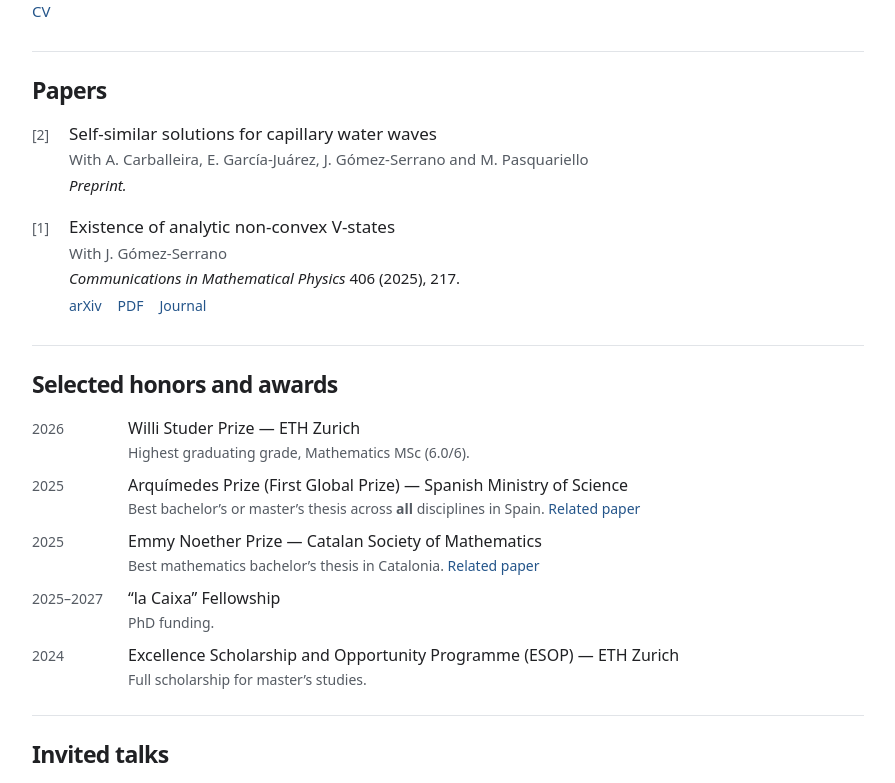
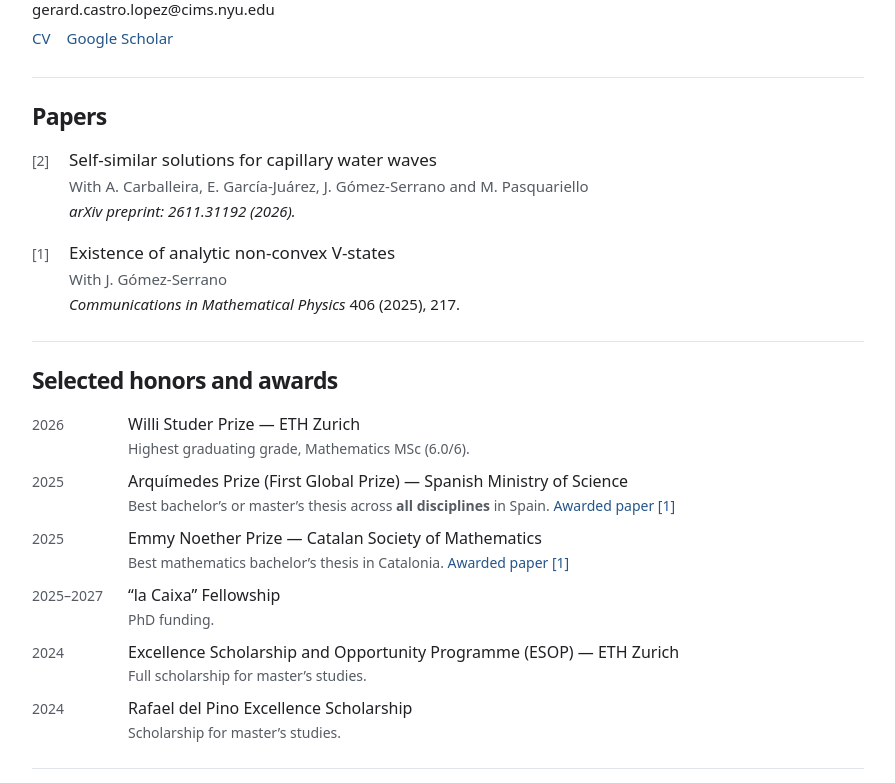
Before and after one commit to gerard-castro-lopez/gerard-castro-lopez.github.io, a plain HTML site: page index.html in a window 1280 px wide. Shown: the part 187-970 px from the top of the page, without its empty margins (192-1087 px from the left). Drawn offline with Linux system fonts and the light colour scheme.

Commit message:
Update academic homepage and CV

```diff
--- a/index.html
+++ b/index.html
@@ -26,8 +26,9 @@ a:focus-visible { outline: 2px solid var(--link); outline-offset: 4px; }
 .identity { grid-area: identity; padding-top: 10px; }
 .affiliation { color: var(--muted); font-size: 17px; margin-bottom: 10px; }
 .contact { grid-area: contact; display: flex; flex-direction: column; align-items: flex-start; gap: 0; min-width: 0; }
-.cv-link, .email-link { font-size: 15px; display: inline-block; padding: 3px 0; }
-.email-link { max-width: 100%; overflow-wrap: anywhere; }
+.profile-links a, .email { font-size: 15px; display: inline-block; padding: 3px 0; }
+.profile-links { display: flex; flex-wrap: wrap; gap: 0 16px; }
+.email { max-width: 100%; overflow-wrap: anywhere; }
 .portrait { grid-area: portrait; width: 100%; height: auto; display: block; border-radius: 2px; }
 section { border-top: 1px solid var(--rule); padding: 23px 0 25px; }
 .papers, .entries { list-style: none; margin: 0; padding: 0; }
@@ -36,9 +37,9 @@ section { border-top: 1px solid var(--rule); padding: 23px 0 25px; }
 .papers li+li { margin-top: 18px; }
 .paper-title { font-size: 17px; font-weight: 420; line-height: 1.45; }
 .paper-meta { font-size: 15px; color: var(--muted); margin-top: 2px; }
+.paper-meta a, a.award-name { color: inherit; text-decoration: none; }
 .venue { font-size: 15px; margin-top: 2px; }
-.paper-links { font-size: 14px; display: flex; flex-wrap: wrap; gap: 4px 16px; margin-top: 2px; }
-.paper-links a { display: inline-block; padding: 3px 0; }
+.paper-title a, .venue a { color: inherit; }
 .entries li { display: grid; grid-template-columns: 66px minmax(0,1fr); gap: 12px; align-items: baseline; }
 .entries li+li { margin-top: 10px; }
 .year { font-size: 14px; color: var(--muted); font-variant-numeric: tabular-nums; white-space: nowrap; }
@@ -61,7 +62,7 @@ section { border-top: 1px solid var(--rule); padding: 23px 0 25px; }
   .paper-title { font-size: 17px; }
   .papers li { grid-template-columns: 22px minmax(0,1fr); gap: 6px; }
   .papers li+li { margin-top: 17px; }
-  .paper-links a, .cv-link, .email-link { min-height: 32px; padding: 5px 0; }
+  .profile-links a, .email { min-height: 32px; padding: 5px 0; }
   .entries li { grid-template-columns: 42px minmax(0,1fr); gap: 10px; }
   .talks li { grid-template-columns: 65px minmax(0,1fr); }
   .talks .year { font-size: 13px; line-height: 1.4; }
@@ -91,23 +92,24 @@ section { border-top: 1px solid var(--rule); padding: 23px 0 25px; }
 <body>
 <main>
 <header class="intro">
-<div class="identity"><h1>Gerard Castro López</h1><p class="affiliation">Courant Institute, New York University</p></div>
-<div class="contact"><a class="email-link" href="mailto:gerard.castro.lopez@cims.nyu.edu">gerard.castro.lopez@cims.nyu.edu</a><a class="cv-link" href="cv.pdf">CV</a></div>
+<div class="identity"><h1>Gerard Castro López</h1><p class="affiliation">Courant Institute, New York University<br>PhD Student</p></div>
+<div class="contact"><span class="email">gerard.castro.lopez@cims.nyu.edu</span><div class="profile-links"><a href="CV_GerardCastro.pdf">CV</a><a href="https://scholar.google.com/citations?hl=en&amp;user=Fz6mISkAAAAJ">Google Scholar</a></div></div>
 <img class="portrait" src="portrait.jpg" alt="Portrait of Gerard Castro López" width="800" height="971">
 </header>
 <section id="publications" aria-labelledby="publications-title">
 <h2 id="publications-title">Papers</h2>
 <ol class="papers" reversed start="2">
-<li value="2"><span class="paper-number" aria-hidden="true">[2]</span><div><div class="paper-title">Self-similar solutions for capillary water waves</div><p class="paper-meta">With A. Carballeira, E. García-Juárez, J. Gómez-Serrano and M. Pasquariello</p><p class="venue"><em>Preprint.</em></p><!-- Add arXiv and PDF links once the preprint is available. --></div></li>
-<li id="v-states" value="1"><span class="paper-number" aria-hidden="true">[1]</span><div><div class="paper-title">Existence of analytic non-convex V-states</div><p class="paper-meta">With J. Gómez-Serrano</p><p class="venue"><em>Communications in Mathematical Physics</em> 406 (2025), 217.</p><div class="paper-links"><a href="https://arxiv.org/abs/2411.12958">arXiv</a><a href="https://arxiv.org/pdf/2411.12958">PDF</a><a href="https://doi.org/10.1007/s00220-025-05382-7">Journal</a></div></div></li>
+<li value="2"><span class="paper-number" aria-hidden="true">[2]</span><div><div class="paper-title"><a href="https://arxiv.org/pdf/2611.31192">Self-similar solutions for capillary water waves</a></div><p class="paper-meta">With <a href="https://alvarocarballeira.github.io/">A. Carballeira</a>, <a href="https://egarciajuarez.com/">E. García-Juárez</a>, <a href="https://sites.brown.edu/jgs/">J. Gómez-Serrano</a> and <a href="https://marcuspas.github.io/">M. Pasquariello</a></p><p class="venue"><em><a href="https://arxiv.org/abs/2611.31192">arXiv preprint: 2611.31192</a> (2026).</em></p></div></li>
+<li id="v-states" value="1"><span class="paper-number" aria-hidden="true">[1]</span><div><div class="paper-title"><a href="https://arxiv.org/pdf/2411.12958">Existence of analytic non-convex V-states</a></div><p class="paper-meta">With <a href="https://sites.brown.edu/jgs/">J. Gómez-Serrano</a></p><p class="venue"><em><a href="https://link.springer.com/article/10.1007/s00220-025-05382-7">Communications in Mathematical Physics</a></em> 406 (2025), 217.</p></div></li>
 </ol></section>
 <section id="honors" aria-labelledby="honors-title"><h2 id="honors-title">Selected honors and awards</h2>
 <ul class="entries">
-<li><span class="year">2026</span><div><span class="award-name">Willi Studer Prize</span> — ETH Zurich<span class="award-detail">Highest graduating grade, Mathematics MSc (6.0/6).</span></div></li>
-<li><span class="year">2025</span><div><span class="award-name">Arquímedes Prize (First Global Prize)</span> — Spanish Ministry of Science<span class="award-detail">Best bachelor’s or master’s thesis across <strong>all</strong> disciplines in Spain. <a href="https://arxiv.org/abs/2411.12958" target="_blank" rel="noopener noreferrer" aria-label="Related paper: Existence of analytic non-convex V-states (arXiv, opens in a new tab)">Related paper</a></span></div></li>
-<li><span class="year">2025</span><div><span class="award-name">Emmy Noether Prize</span> — Catalan Society of Mathematics<span class="award-detail">Best mathematics bachelor’s thesis in Catalonia. <a href="https://arxiv.org/abs/2411.12958" target="_blank" rel="noopener noreferrer" aria-label="Related paper: Existence of analytic non-convex V-states (arXiv, opens in a new tab)">Related paper</a></span></div></li>
-<li><span class="year">2025–2027</span><div><span class="award-name">“la Caixa” Fellowship</span><span class="award-detail">PhD funding.</span></div></li>
-<li><span class="year">2024</span><div><span class="award-name">Excellence Scholarship and Opportunity Programme (ESOP)</span> — ETH Zurich<span class="award-detail">Full scholarship for master’s studies.</span></div></li>
+<li><span class="year">2026</span><div><a class="award-name" href="https://ethz.ch/en/the-eth-zurich/education/awards/willi-studer-prize.html">Willi Studer Prize</a> — ETH Zurich<span class="award-detail">Highest graduating grade, Mathematics MSc (6.0/6).</span></div></li>
+<li><span class="year">2025</span><div><a class="award-name" href="https://www.ciencia.gob.es/InfoGeneralPortal/documento/2c339598-64b0-469f-afc4-ae5a28d7fbb1#page=3" hreflang="es" aria-label="Arquímedes Prize (First Global Prize), official resolution (PDF in Spanish)">Arquímedes Prize (First Global Prize)</a> — Spanish Ministry of Science<span class="award-detail">Best bachelor’s or master’s thesis across <strong>all disciplines</strong> in Spain. <a href="https://arxiv.org/abs/2411.12958" aria-label="Awarded paper [1], Existence of analytic non-convex V-states on arXiv">Awarded paper [1]</a></span></div></li>
+<li><span class="year">2025</span><div><a class="award-name" href="https://scm.iec.cat/eng/premis/emmy-noether/" hreflang="en">Emmy Noether Prize</a> — Catalan Society of Mathematics<span class="award-detail">Best mathematics bachelor’s thesis in Catalonia. <a href="https://arxiv.org/abs/2411.12958" aria-label="Awarded paper [1], Existence of analytic non-convex V-states on arXiv">Awarded paper [1]</a></span></div></li>
+<li><span class="year">2025–2027</span><div><a class="award-name" href="https://lacaixafoundation.org/en/postgraduate-fellowships-abroad">“la Caixa” Fellowship</a><span class="award-detail">PhD funding.</span></div></li>
+<li><span class="year">2024</span><div><a class="award-name" href="https://ethz.ch/students/en/studies/financial/scholarships/excellencescholarship.html">Excellence Scholarship and Opportunity Programme (ESOP)</a> — ETH Zurich<span class="award-detail">Full scholarship for master’s studies.</span></div></li>
+<li><span class="year">2024</span><div><a class="award-name" href="https://frdelpino.es/en_gb/scholarships/excellence-scholarships/">Rafael del Pino Excellence Scholarship</a><span class="award-detail">Scholarship for master’s studies.</span></div></li>
 </ul></section>
 <section id="talks" aria-labelledby="talks-title"><h2 id="talks-title">Invited talks</h2>
 <ul class="entries talks">
```
Also changed, not shown: googleedc0ad3635da8c2b.html (added, +1 -0 lines), 2 other files.
